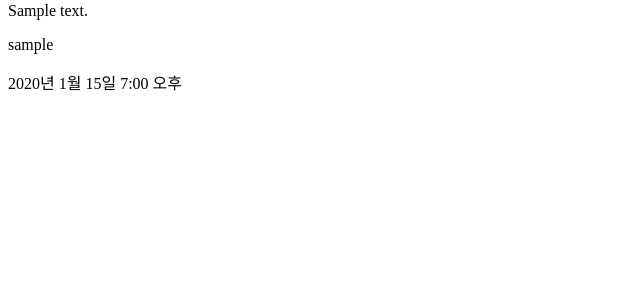
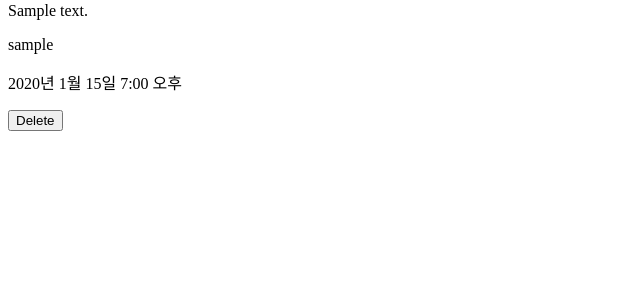
Before and after one commit to catcoderjisu/groupproject, a Django app: page /post/ in a window 1280 px wide. Shown: the part 330-630 px from the top of the page, without its empty margins (0-640 px from the left). Run offline with Django 4.2, Linux system fonts and the light colour scheme; a user stored in the database is signed in; tables that the repository leaves empty hold one stand-in row (values such as "Sample post"); grey boxes marked "Sample" are stand-in pictures.

Commit message:
UI: delete button - index.html

```diff
--- a/post/templates/post/index.html
+++ b/post/templates/post/index.html
@@ -37,6 +37,13 @@
   <p>{{post.user}}</p>
   <p>{{post.created_at}}</p>
 
+  {% if user == post.user %}
+  <form action="/post/{{ post.id }}/delete/" method="post">
+    {% csrf_token %}
+    <input type="submit" value="Delete">
+  </form>
+  {% endif %}
+
   {% endfor %}
 </body>
 
```
